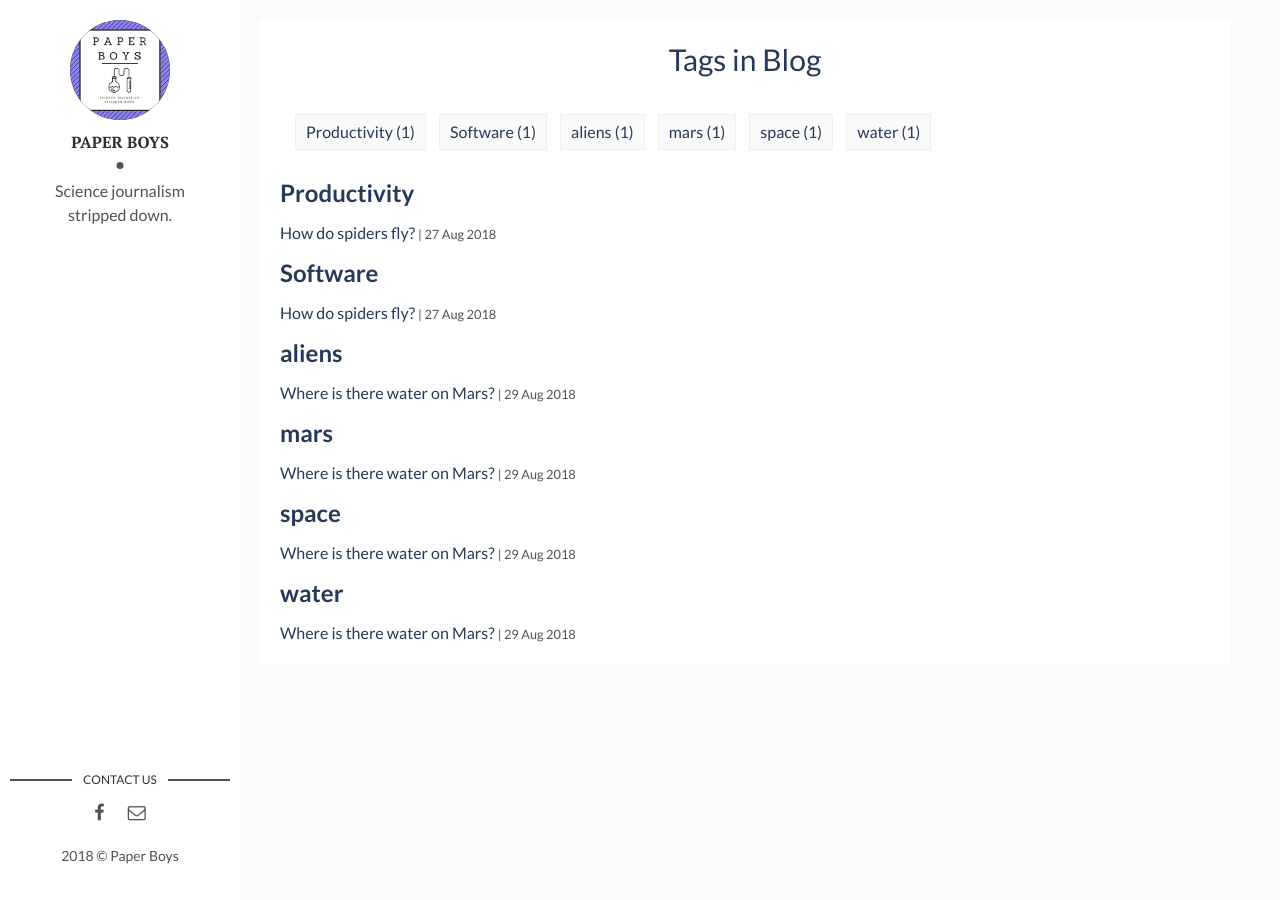
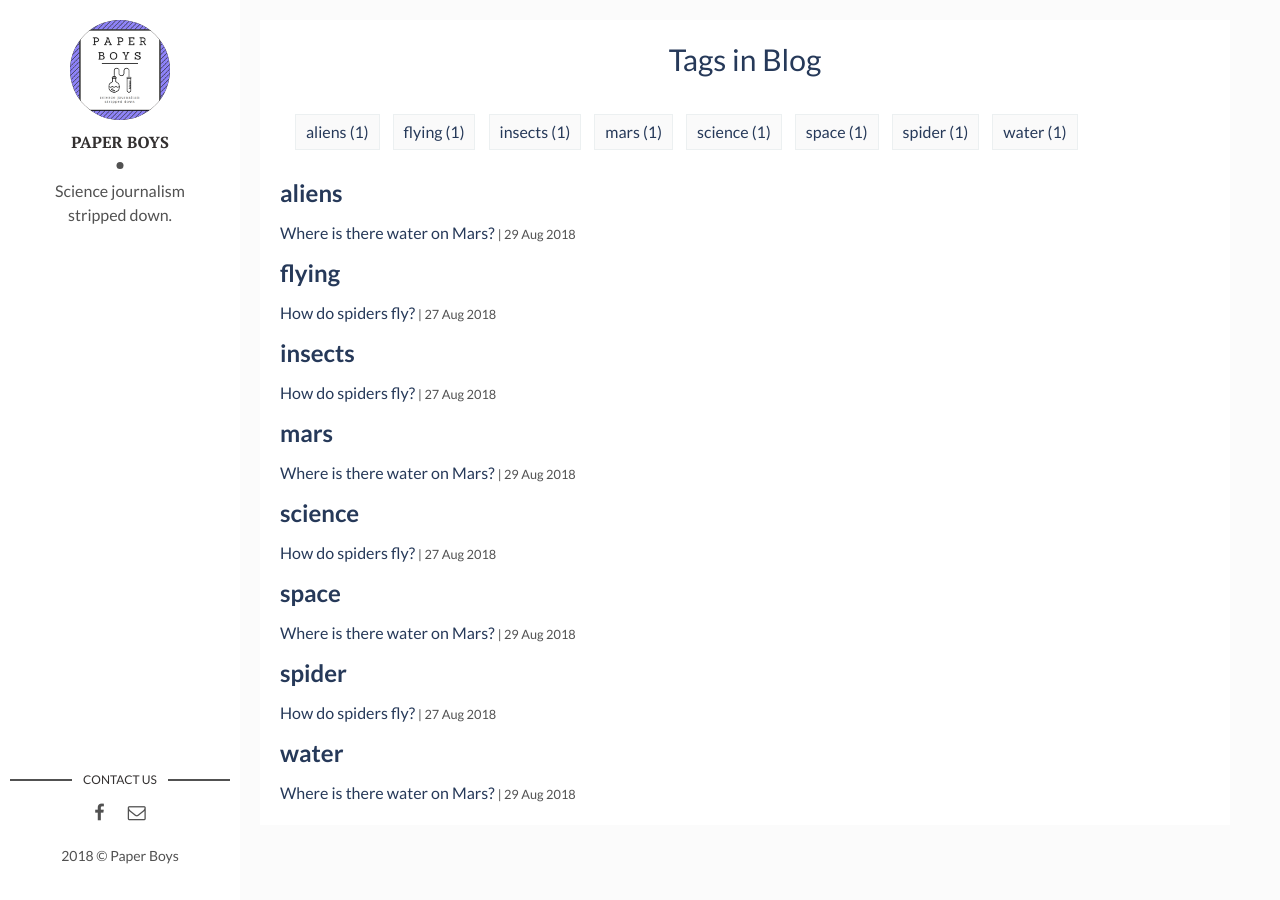
Before and after one commit to paperboyspodcast/paperboyspodcast.github.io, a Jekyll site: the page built from tags.html, in a window 1280 px wide. Built offline with Jekyll 4.4.1, drawn with Linux system fonts in a browser that asks for light colours.

Commit message:
update to spiders post

```diff
--- a/_posts/2018-08-28-how-do-spiders-fly.markdown
+++ b/_posts/2018-08-28-how-do-spiders-fly.markdown
@@ -4,7 +4,7 @@ title: How do spiders fly?
 date: 2018-08-28 00:00:00 +0300
 description: Who even knew spiders could fly? # Add post description (optional)
 img: flyingSpider.jpg # Add image post (optional)
-tags: [Productivity, Software] # add tag
+tags: [science, spider, flying, insects] # add tag
 ---
 
 Do you know how spiders fly? (Who even knew spiders could fly?) Charlie brings in new research that turns two centuries of conventional wisdom on its head.
```
